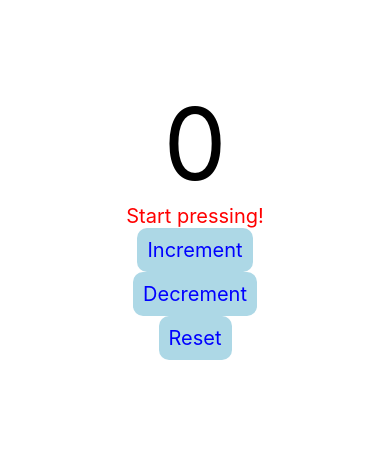
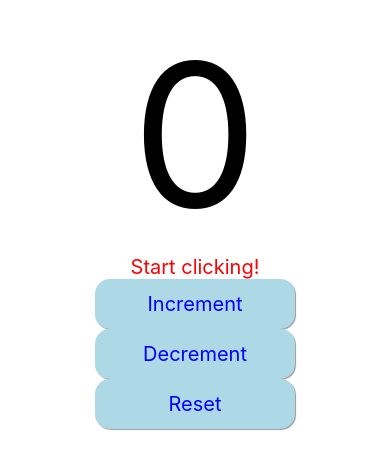
Before and after one commit to ricsoh/expo-project2, a React Native app: screen / in a window 390 px wide. Shown: the part 201-670 px from the top of the page. Built offline with nearby package versions, Linux system fonts and the light colour scheme.

Commit message:
add screen touch

```diff
--- a/App.js
+++ b/App.js
@@ -4,41 +4,57 @@ import { StyleSheet, Text, TouchableOpacity, TouchableWithoutFeedback, View } fr
 
 export default function App() {
   const [count, setCount] = useState(0);
+  const [previousCount, setPreviousCount] = useState(0);
 
   function increment() {
+    setPreviousCount(count);
     setCount(count + 1);
   }
 
   function decrement() {
-    if(count > 0){
-      setCount(count - 1);
-    }else{
-      alert("Reached 0!")
+    if (count >= 2) {
+      setPreviousCount(count);
+      setCount(count - 2);
+    } else {
+      setPreviousCount(count);
+      setCount(0);
     }
   }
 
   function reset() {
     setCount(0);
+    setPreviousCount(0);
+    return "Start clicking!";
   }
 
   function renderEncourageingText() {
+    if (previousCount > count) {
+      return "Decrement clicked!";
+    }
+
     if (count>=10 && count <20) {
       return "You reached 10, Keep Going!";
     }else if (count>=20 && count <30) {
       return "You reached 20, Keep Going!";
     }else if (count>=30) {
       return "You reached 30, Keep Going!";
+    }else if (count == 0) {
+      return "Start clicking!";
     }else{
-      return "Start pressing!";
+      return "Continue clicking!";
     }
   }
 
+  function screenTouch() {
+    increment();
+  }
+
   return (
-    <View style={styles.container}>
+    <View style={styles.container} onTouchStart={() => screenTouch()}>
       <Text style={styles.text}>{count}</Text>
       <Text style={styles.textEncourageing}> {renderEncourageingText()} </Text>
       <Text></Text>
-      <TouchableOpacity onPress={increment} style={styles.button}><Text style={styles.buttonText}>Increment</Text></TouchableOpacity>
+      <TouchableOpacity style={styles.button}><Text style={styles.buttonText}>Increment</Text></TouchableOpacity>
       <Text></Text>
       <TouchableOpacity onPress={decrement} style={styles.button}><Text style={styles.buttonText}>Decrement</Text></TouchableOpacity>
       <Text></Text>
@@ -57,7 +73,7 @@ const styles = StyleSheet.create({
   },
 
   text: {
-    fontSize: 100,
+    fontSize: 200,
   },
 
   textEncourageing: {
@@ -66,9 +82,21 @@ const styles = StyleSheet.create({
   },
 
   button: {
-    backgroundColor: "lightblue",
+
+    shadowColor: 'rgba(0,0,0, .4)', // IOS
+    shadowOffset: { height: 1, width: 1 }, // IOS
+    shadowOpacity: 1, // IOS
+    shadowRadius: 1, //IOS
+    elevation: 2, // Android
+    height: 50,
+    width: 200,
+    justifyContent: 'center',
+    alignItems: 'center',
+    flexDirection: 'row',
+
+    backgroundColor: 'lightblue',
     padding: 10,
-    borderRadius: 10,
+    borderRadius: 15,
   },
 
   buttonText: {
```
